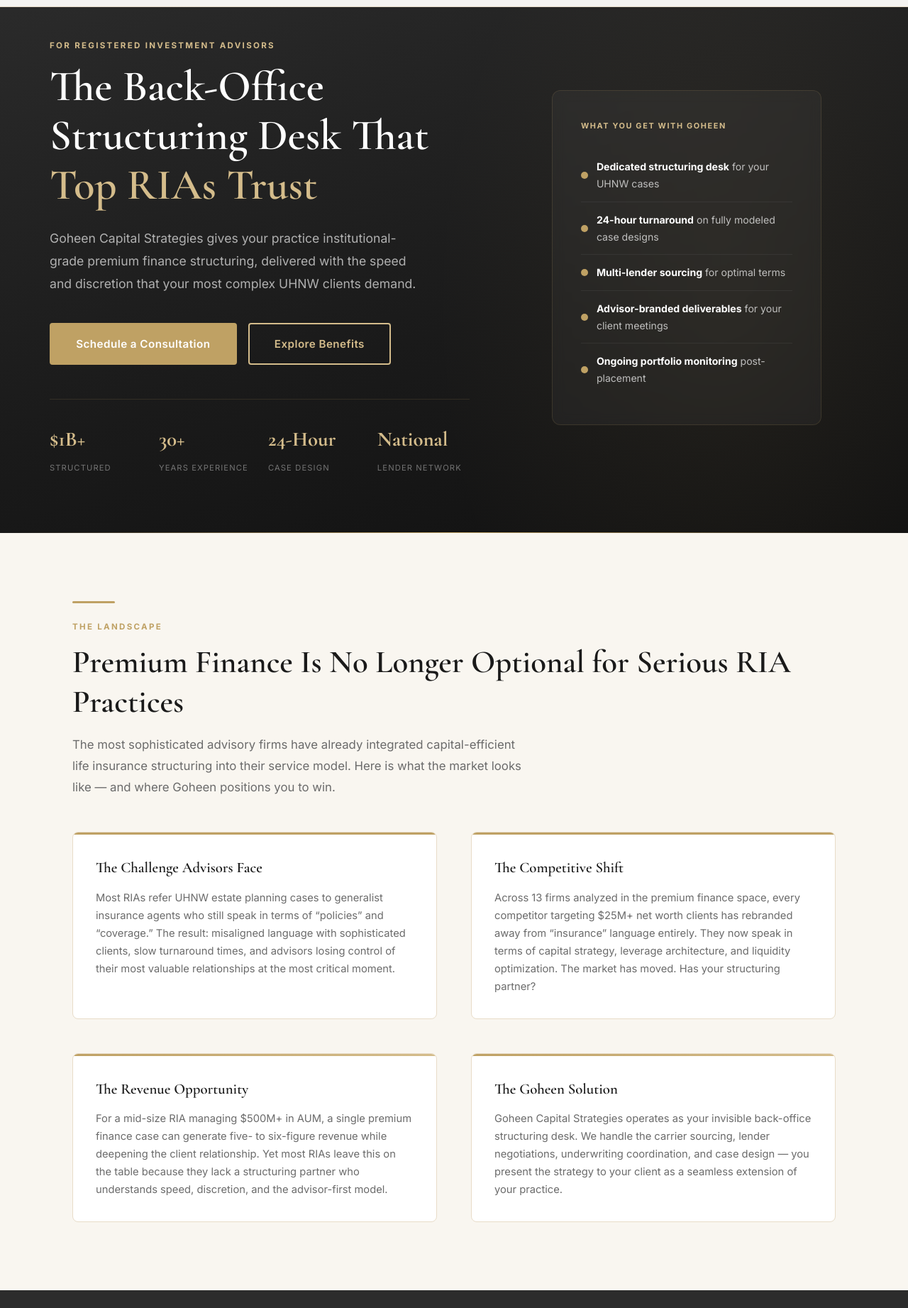
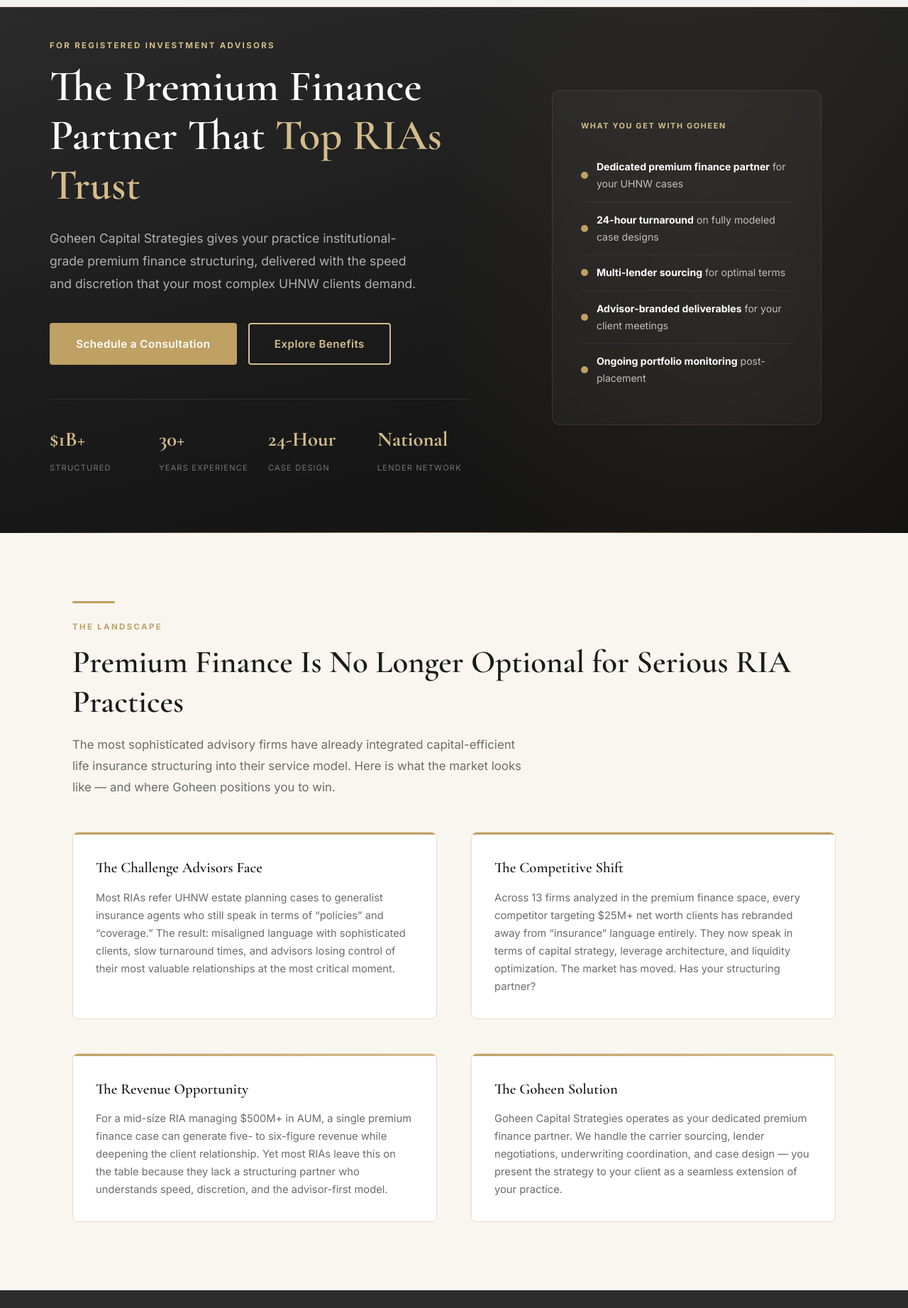
Before and after one commit to lawainmcneil/GoheenRIAWhitePaper, a plain HTML site: page index.html in a window 1280 px wide. Shown: the part 57-1900 px from the top of the page at 71% size. Drawn offline with nearby package versions, Linux system fonts and the light colour scheme.

Commit message:
Update references from 'back-office structuring desk' to 'premium finance partner'

```diff
--- a/index.html
+++ b/index.html
@@ -224,7 +224,7 @@ h2.section-title.light{color:var(--white);}
   <div class="hero-inner">
     <div class="hero-text">
       <p class="section-label light">For Registered Investment Advisors</p>
-      <h1>The Back-Office Structuring Desk That <em>Top RIAs Trust</em></h1>
+      <h1>The Premium Finance Partner That <em>Top RIAs Trust</em></h1>
       <p class="hero-sub">Goheen Capital Strategies gives your practice institutional-grade premium finance structuring, delivered with the speed and discretion that your most complex UHNW clients demand.</p>
       <div class="hero-btns">
         <a href="#contact" class="cta-btn">Schedule a Consultation</a>
@@ -240,7 +240,7 @@ h2.section-title.light{color:var(--white);}
     <div class="hero-visual">
       <div class="hero-card">
         <div class="hero-card-label">What You Get With Goheen</div>
-        <div class="hero-card-item"><div class="hero-card-dot"></div><p><strong>Dedicated structuring desk</strong> for your UHNW cases</p></div>
+        <div class="hero-card-item"><div class="hero-card-dot"></div><p><strong>Dedicated premium finance partner</strong> for your UHNW cases</p></div>
         <div class="hero-card-item"><div class="hero-card-dot"></div><p><strong>24-hour turnaround</strong> on fully modeled case designs</p></div>
         <div class="hero-card-item"><div class="hero-card-dot"></div><p><strong>Multi-lender sourcing</strong> for optimal terms</p></div>
         <div class="hero-card-item"><div class="hero-card-dot"></div><p><strong>Advisor-branded deliverables</strong> for your client meetings</p></div>
@@ -272,7 +272,7 @@ h2.section-title.light{color:var(--white);}
       </div>
       <div class="problem-card opp">
         <h3>The Goheen Solution</h3>
-        <p>Goheen Capital Strategies operates as your invisible back-office structuring desk. We handle the carrier sourcing, lender negotiations, underwriting coordination, and case design &mdash; you present the strategy to your client as a seamless extension of your practice.</p>
+        <p>Goheen Capital Strategies operates as your dedicated premium finance partner. We handle the carrier sourcing, lender negotiations, underwriting coordination, and case design &mdash; you present the strategy to your client as a seamless extension of your practice.</p>
       </div>
     </div>
   </div>
@@ -633,7 +633,7 @@ h2.section-title.light{color:var(--white);}
       </div>
       <div class="faq-item">
         <div class="faq-q">How does partnering with Goheen affect my client relationship?</div>
-        <div class="faq-a"><p>It strengthens it. Goheen operates as your invisible structuring desk. All client-facing materials are advisor-branded. Your client sees you as the strategist; we handle the engineering behind the scenes. You never lose control of the relationship.</p></div>
+        <div class="faq-a"><p>It strengthens it. Goheen operates as your dedicated premium finance partner. All client-facing materials are advisor-branded. Your client sees you as the strategist; we handle the engineering behind the scenes. You never lose control of the relationship.</p></div>
       </div>
       <div class="faq-item">
         <div class="faq-q">What size clients benefit most from this strategy?</div>
```
